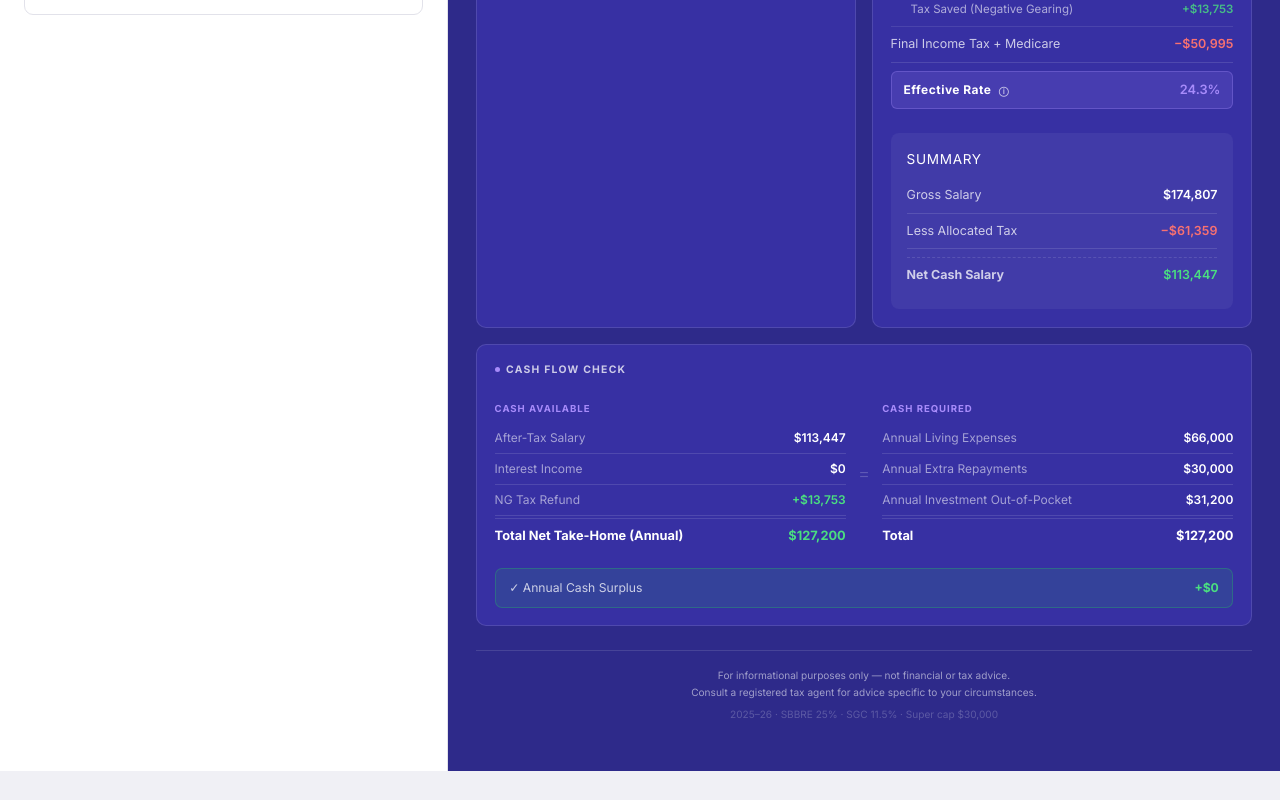
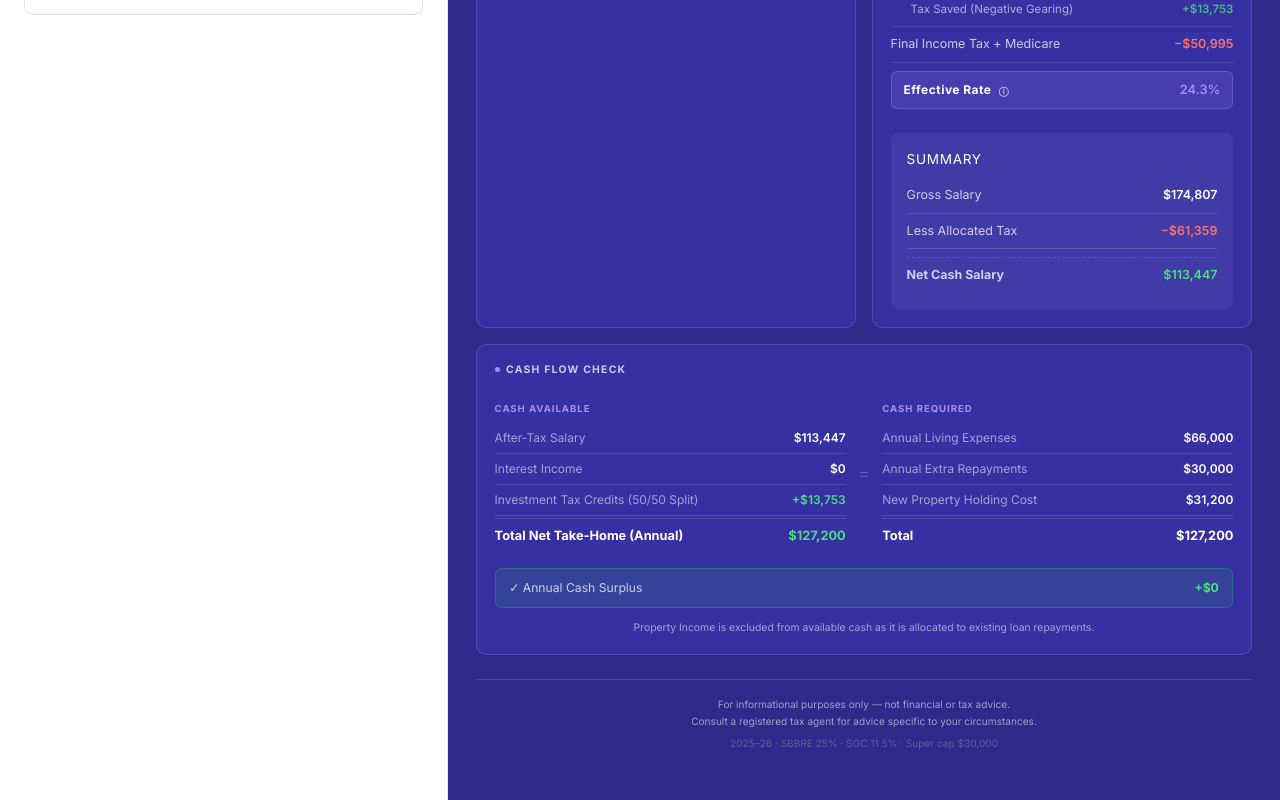
Before and after one commit to u1165139/sal-planner, a React (Vite) app: page / in a window 1280 px wide. Shown: the part 759-1559 px from the top of the page. Before the commit the page ends 1530 px from the top, so only its background shows below. Built offline with nearby package versions, Linux system fonts and the light colour scheme.

Commit message:
feat: enhance cash flow and tax calculations; update labels for clarity, implement spouse income splitting logic, and improve SVG favicon

```diff
--- a/src/core/selectors.ts
+++ b/src/core/selectors.ts
@@ -71,17 +71,18 @@ export const selectPersonalTaxBreakdown = createSelector(
       interestIncome: inputs.interestIncome,
       propertyIncome: inputs.propertyIncome,
       basePersonalTaxableIncome: results.basePersonalTaxableIncome,
-      annualDeductibleInvestmentLoss: results.annualDeductibleInvestmentLoss,
+      annualDeductibleInvestmentLoss: results.ownerDeductibleInvestmentLoss,
       totalPersonalTaxableIncome: results.totalPersonalTaxableIncome,
-      taxBeforeDeduction: results.personalTaxTotal + results.negativeGearingRefund + results.frankingCredit,
+      taxBeforeDeduction: results.personalTaxTotal + results.ownerNegativeGearingRefund + results.frankingCredit,
       personalTaxTotal: results.personalTaxTotal,
-      negativeGearingRefund: results.negativeGearingRefund,
+      negativeGearingRefund: results.ownerNegativeGearingRefund,
       effectivePersonalRate: results.effectivePersonalRate,
       drawDividend: inputs.drawDividend,
       grossedUpDividend: results.grossedUpDividend,
       frankingCredit: results.frankingCredit,
       personalTaxOnSalary: results.personalTaxOnSalary,
       afterTaxSalary: results.afterTaxSalary,
+      isSplit: inputs.enableSpouseSplitting,
     };
   }
 );
--- a/src/core/tax-engine.ts
+++ b/src/core/tax-engine.ts
@@ -61,6 +61,8 @@ export function calculateTaxStrategy(inputs: CalcInputs): CalcResults {
 
   // ── Negative gearing on investment loss ────────────────────────────────
   const annualDeductibleInvestmentLoss = monthlyDeductibleInvestmentLoss * 12;
+  const splitLossOwner = inputs.enableSpouseSplitting ? annualDeductibleInvestmentLoss / 2 : annualDeductibleInvestmentLoss;
+  const splitLossSpouse = inputs.enableSpouseSplitting ? annualDeductibleInvestmentLoss / 2 : 0;
 
   const findBestSplit = (totalSalary: number) => {
     let bestO = totalSalary;
@@ -69,8 +71,8 @@ export function calculateTaxStrategy(inputs: CalcInputs): CalcResults {
 
     const evaluate = (o: number) => {
       const s = totalSalary - o;
-      const taxO = calcTotalPersonalTax(Math.max(0, o + basePersonalTaxableIncome - annualDeductibleInvestmentLoss));
-      const taxS = calcTotalPersonalTax(s + spouseBase);
+      const taxO = calcTotalPersonalTax(Math.max(0, o + basePersonalTaxableIncome - splitLossOwner));
+      const taxS = calcTotalPersonalTax(Math.max(0, s + spouseBase - splitLossSpouse));
       return taxO + taxS;
     };
 
@@ -117,21 +119,27 @@ export function calculateTaxStrategy(inputs: CalcInputs): CalcResults {
 
     const grossIncome = ownerSal + basePersonalTaxableIncome;
     const taxWithout = calcTotalPersonalTax(grossIncome);
-    const taxWith = calcTotalPersonalTax(Math.max(0, grossIncome - annualDeductibleInvestmentLoss));
-    const ngRefund = taxWithout - taxWith;
+    const taxWith = calcTotalPersonalTax(Math.max(0, grossIncome - splitLossOwner));
+    const ngRefundOwner = taxWithout - taxWith;
+
     const taxOnBaseOnly = calcTotalPersonalTax(basePersonalTaxableIncome);
     const personalTaxOnSalary = taxWithout - taxOnBaseOnly;
     const afterTaxOwner = ownerSal - personalTaxOnSalary;
 
     let afterTaxSpouse = 0;
+    let ngRefundSpouse = 0;
     if (inputs.enableSpouseSplitting) {
       const sGross = spouseSal + (inputs.spouseOtherIncome || 0);
-      const sTax = calcTotalPersonalTax(sGross);
+      const sTaxWithout = calcTotalPersonalTax(sGross);
+      const sTaxWith = calcTotalPersonalTax(Math.max(0, sGross - splitLossSpouse));
+      ngRefundSpouse = sTaxWithout - sTaxWith;
+
       const sTaxBase = calcTotalPersonalTax(inputs.spouseOtherIncome || 0);
-      afterTaxSpouse = spouseSal - (sTax - sTaxBase);
+      afterTaxSpouse = spouseSal - (sTaxWithout - sTaxBase);
     }
 
     const afterTax = afterTaxOwner + afterTaxSpouse;
+    const ngRefund = ngRefundOwner + ngRefundSpouse;
     return { afterTax, ngRefund, ownerSal, spouseSal };
   };
 
@@ -187,32 +195,37 @@ export function calculateTaxStrategy(inputs: CalcInputs): CalcResults {
 
   const grossIncome = recommendedOwnerSalary + basePersonalTaxableIncome + grossedUpDividend;
   const personalTaxWithout = calcTotalPersonalTax(grossIncome);
-  const personalTaxWith = calcTotalPersonalTax(Math.max(0, grossIncome - annualDeductibleInvestmentLoss));
+  const personalTaxWith = calcTotalPersonalTax(Math.max(0, grossIncome - splitLossOwner));
 
   if (inputs.drawDividend) {
-    const baseTaxWithoutDiv = calcTotalPersonalTax(Math.max(0, recommendedOwnerSalary + basePersonalTaxableIncome - annualDeductibleInvestmentLoss));
+    const baseTaxWithoutDiv = calcTotalPersonalTax(Math.max(0, recommendedOwnerSalary + basePersonalTaxableIncome - splitLossOwner));
     dividendTopUpTax = personalTaxWith - baseTaxWithoutDiv - frankingCredit;
   }
 
-  const negativeGearingRefund = personalTaxWithout - personalTaxWith;
+  let spouseNgRefund = 0;
+  let spouseTax = 0;
+  let afterTaxSpouseSalary = 0;
+  if (inputs.enableSpouseSplitting) {
+    const sGross = recommendedSpouseSalary + (inputs.spouseOtherIncome || 0);
+    const sTaxWithout = calcTotalPersonalTax(sGross);
+    const sTaxWith = calcTotalPersonalTax(Math.max(0, sGross - splitLossSpouse));
+    spouseNgRefund = sTaxWithout - sTaxWith;
+    const sTaxBase = calcTotalPersonalTax(inputs.spouseOtherIncome || 0);
+    spouseTax = sTaxWith - sTaxBase;
+    afterTaxSpouseSalary = recommendedSpouseSalary - (sTaxWithout - sTaxBase);
+  }
+
+  const ownerNegativeGearingRefund = personalTaxWithout - personalTaxWith;
+  const negativeGearingRefund = ownerNegativeGearingRefund + spouseNgRefund;
+
   let personalTaxTotal = personalTaxWith - frankingCredit;
   if (personalTaxTotal < 0) personalTaxTotal = 0;
 
   const personalTaxOnBaseOnly = calcTotalPersonalTax(basePersonalTaxableIncome);
   const personalTaxOnSalary = personalTaxWithout - personalTaxOnBaseOnly;
-  const totalPersonalTaxableIncome = Math.max(0, grossIncome - annualDeductibleInvestmentLoss);
+  const totalPersonalTaxableIncome = Math.max(0, grossIncome - splitLossOwner);
 
   const afterTaxOwnerSalary = recommendedOwnerSalary - personalTaxOnSalary;
-
-  let spouseTax = 0;
-  let afterTaxSpouseSalary = 0;
-  if (inputs.enableSpouseSplitting) {
-    const sGross = recommendedSpouseSalary + (inputs.spouseOtherIncome || 0);
-    const sTax = calcTotalPersonalTax(sGross);
-    const sTaxBase = calcTotalPersonalTax(inputs.spouseOtherIncome || 0);
-    spouseTax = sTax - sTaxBase;
-    afterTaxSpouseSalary = recommendedSpouseSalary - spouseTax;
-  }
 
   const afterTaxSalary = afterTaxOwnerSalary + afterTaxSpouseSalary;
   const totalCashAvailable = afterTaxSalary + availableNonSalaryCash + negativeGearingRefund + netDividend - dividendTopUpTax;
@@ -230,6 +243,8 @@ export function calculateTaxStrategy(inputs: CalcInputs): CalcResults {
     basePersonalTaxableIncome: ensureNumber(basePersonalTaxableIncome),
     annualDeductibleInvestmentLoss: ensureNumber(annualDeductibleInvestmentLoss),
     negativeGearingRefund: ensureNumber(negativeGearingRefund),
+    ownerDeductibleInvestmentLoss: ensureNumber(splitLossOwner),
+    ownerNegativeGearingRefund: ensureNumber(ownerNegativeGearingRefund),
     recommendedSalary: ensureNumber(recommendedOwnerSalary),
     spouseSalary: ensureNumber(recommendedSpouseSalary),
     superContribution: ensureNumber(superContribution),
--- a/src/core/types.ts
+++ b/src/core/types.ts
@@ -23,6 +23,8 @@ export interface CalcResults {
   // Negative gearing
   annualDeductibleInvestmentLoss: number;
   negativeGearingRefund: number;
+  ownerDeductibleInvestmentLoss: number;
+  ownerNegativeGearingRefund: number;
   // Recommended salary
   recommendedSalary: number;
   superContribution: number;
--- a/src/features/results/CashFlowCheck.tsx
+++ b/src/features/results/CashFlowCheck.tsx
@@ -20,7 +20,7 @@ export function CashFlowCheck() {
             <div className="cashflow-item"><span className="cashflow-item-label">Interest Income</span><span className="cashflow-item-value">{fmt(summary.interestIncome)}</span></div>
             {summary.negativeGearingRefund > 0 && (
               <div className="cashflow-item">
-                <span className="cashflow-item-label">NG Tax Refund</span>
+                <span className="cashflow-item-label">Investment Tax Credits (50/50 Split)</span>
                 <span className="cashflow-item-value highlight">+{fmt(summary.negativeGearingRefund)}</span>
               </div>
             )}
@@ -31,7 +31,7 @@ export function CashFlowCheck() {
             <div className="cashflow-col-title">Cash Required</div>
             <div className="cashflow-item"><span className="cashflow-item-label">Annual Living Expenses</span><span className="cashflow-item-value">{fmt(summary.monthlyLiving * 12)}</span></div>
             <div className="cashflow-item"><span className="cashflow-item-label">Annual Extra Repayments</span><span className="cashflow-item-value">{fmt(summary.monthlyRepayments * 12)}</span></div>
-            <div className="cashflow-item"><span className="cashflow-item-label">Annual Investment Out-of-Pocket</span><span className="cashflow-item-value">{fmt(summary.monthlyDeductibleInvestmentLoss * 12)}</span></div>
+            <div className="cashflow-item"><span className="cashflow-item-label">New Property Holding Cost</span><span className="cashflow-item-value">{fmt(summary.monthlyDeductibleInvestmentLoss * 12)}</span></div>
             <div className="cashflow-total"><span>Total</span><span>{fmt(summary.requiredAnnualCash)}</span></div>
           </div>
         </div>
@@ -42,6 +42,9 @@ export function CashFlowCheck() {
           {summary.cashSurplusDeficit >= 0 ? '+' : ''}{fmt(summary.cashSurplusDeficit)}
         </span>
       </div>
+      <div style={{ fontSize: '0.65rem', color: 'var(--panel-text-dim)', marginTop: '0.8rem', textAlign: 'center' }}>
+        Property Income is excluded from available cash as it is allocated to existing loan repayments.
+      </div>
     </div>
   );
 }
--- a/src/features/results/PersonalTaxBreakdown.tsx
+++ b/src/features/results/PersonalTaxBreakdown.tsx
@@ -24,7 +24,7 @@ export function PersonalTaxBreakdown() {
 
         <h4 style={{ margin: '1rem 0 0.5rem', fontSize: '0.85rem', color: 'var(--panel-text)', textTransform: 'uppercase', letterSpacing: '0.05em' }}>Tax & Adjustments</h4>
         {breakdown.annualDeductibleInvestmentLoss > 0 && (
-          <div className="tax-row"><span className="tax-row-label">Less: Deductible Investment Loss</span><span className="tax-row-value negative">−{fmt(breakdown.annualDeductibleInvestmentLoss)}</span></div>
+          <div className="tax-row"><span className="tax-row-label">Less: Deductible Investment Loss{breakdown.isSplit ? ' (50% Share)' : ''}</span><span className="tax-row-value negative">−{fmt(breakdown.annualDeductibleInvestmentLoss)}</span></div>
         )}
         <div className="tax-row"><span className="tax-row-label">Net Taxable Income</span><span className="tax-row-value">{fmt(breakdown.totalPersonalTaxableIncome)}</span></div>
         {breakdown.negativeGearingRefund > 0 || breakdown.drawDividend ? (
```
Also changed, not shown: public/favicon.svg.
